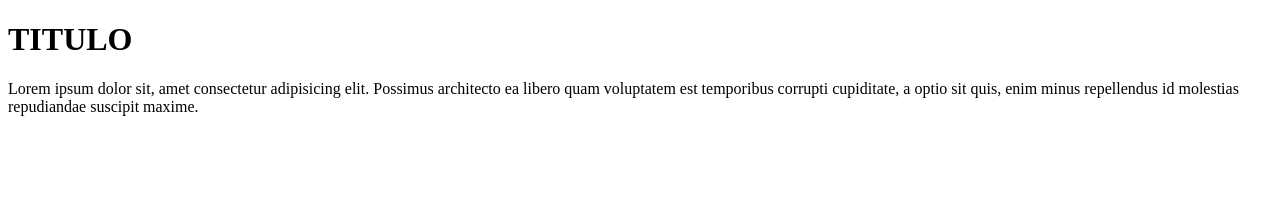
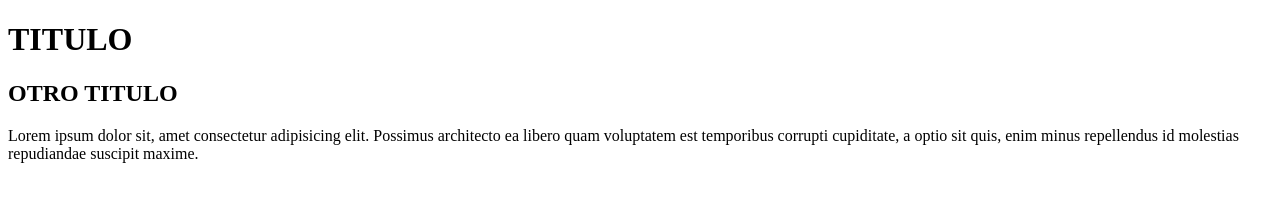
Before and after one commit to Josebds/miRepositorio, a plain HTML site: page index.html in a window 1280 px wide. Drawn offline with Linux system fonts and the light colour scheme.

Commit message:
Nuevo titulo

```diff
--- a/index.html
+++ b/index.html
@@ -8,6 +8,7 @@
 </head>
 <body>
     <h1>TITULO</h1>
+    <h2>OTRO TITULO</h2>
     <p>Lorem ipsum dolor sit, amet consectetur adipisicing elit. Possimus architecto ea libero quam voluptatem est temporibus corrupti cupiditate, a optio sit quis, enim minus repellendus id molestias repudiandae suscipit maxime.</p>
 </body>
 </html>
```
